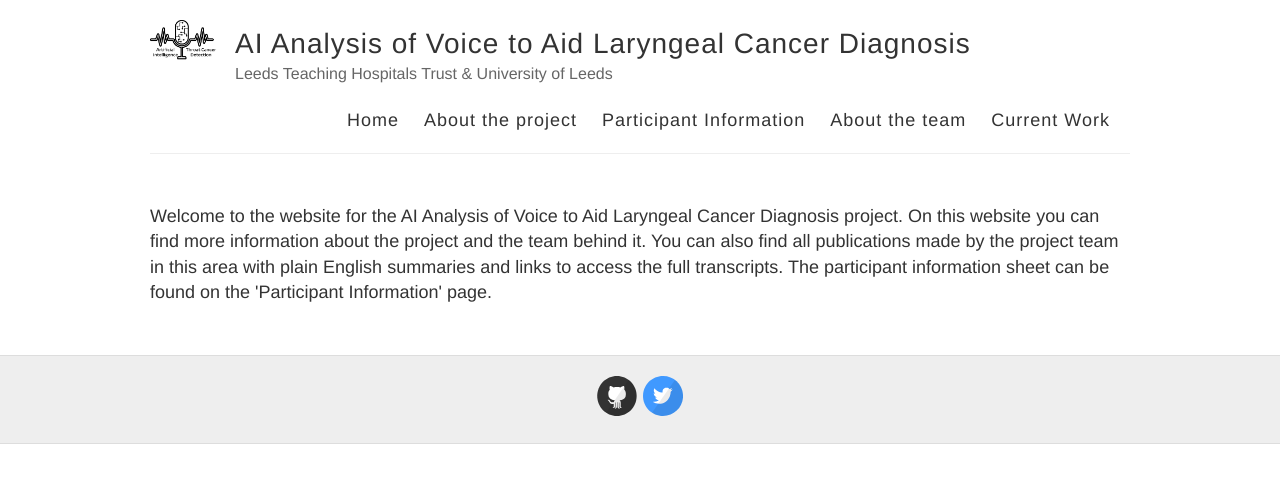
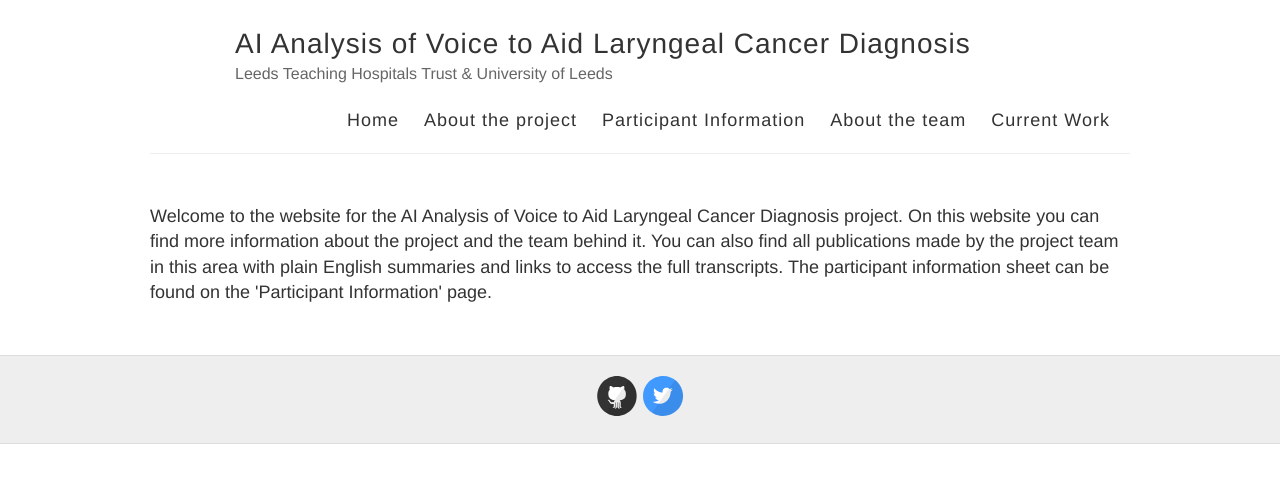
Before and after one commit to mary-paterson/mary-paterson.github.io, a Jekyll site: the page built from index.html, in a window 1280 px wide. Shown: the top 483 px of the page. Built offline with Jekyll 4.4.1, drawn with Linux system fonts in a browser that asks for light colours.

Commit message:
Update _config.yml

```diff
--- a/_config.yml
+++ b/_config.yml
@@ -9,7 +9,7 @@ name: AI Analysis of Voice to Aid Laryngeal Cancer Diagnosis
 description: Leeds Teaching Hospitals Trust & University of Leeds
 
 # URL of your avatar or profile pic (you could use your GitHub profile pic)
-avatar: https://github.com/mary-paterson/mary-paterson.github.io/blob/main/images/StudyLogo.png
+avatar:
 
 #
 # Flags below are optional
```
